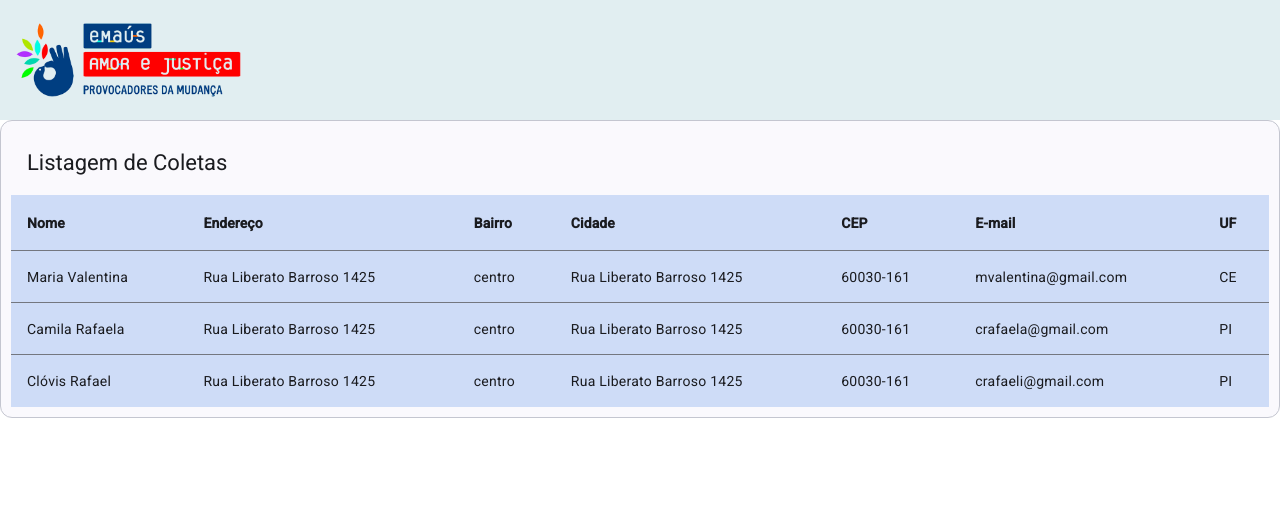
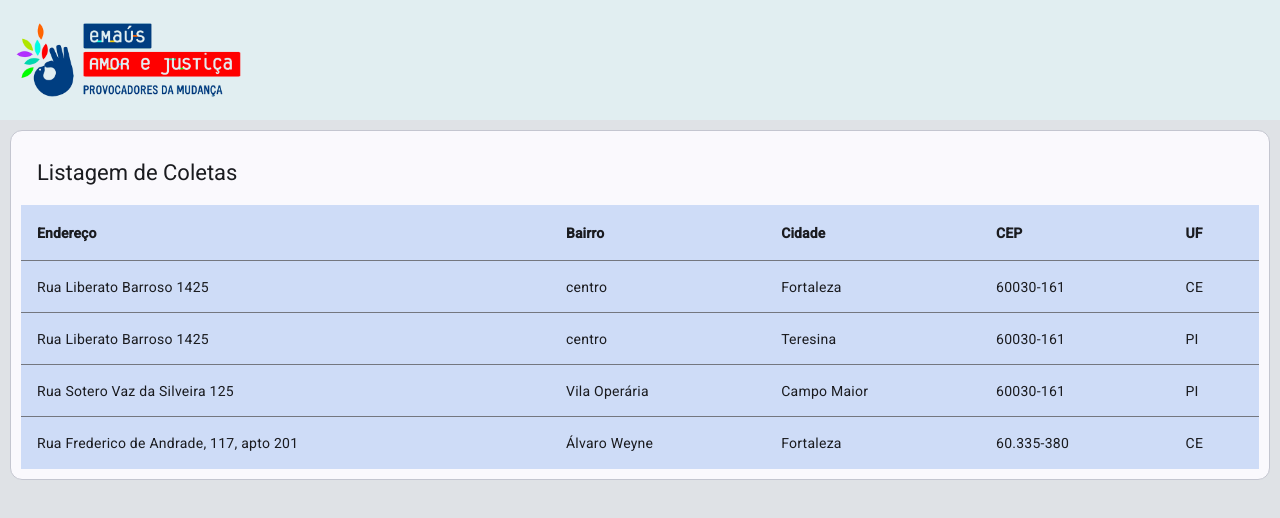
Before and after one commit to josimarcf2020/emaus, an Angular app in the folder emaus-angular/: page /coletas in a window 1280 px wide. Shown: the top 518 px of the page. Built offline with nearby package versions, Linux system fonts and the light colour scheme.

Commit message:
criacao do service coletas, aplicacao do spinner na lista

```diff
--- a/emaus-angular/src/app/coletas/coletas/coletas.component.html
+++ b/emaus-angular/src/app/coletas/coletas/coletas.component.html
@@ -1,7 +1,10 @@
 <mat-card appearance="outlined">
+
   <mat-toolbar color="primary">
     <span>Listagem de Coletas</span>
   </mat-toolbar>
+
+  <div *ngIf="coletas$ | async as coletas; else loading">
 
     <table mat-table [dataSource]="coletas" class="mat-elevation-z8">
       <!-- doador Column -->
@@ -25,7 +28,7 @@
       <!-- cidade Column -->
       <ng-container matColumnDef="cidade">
         <th mat-header-cell *matHeaderCellDef> <strong>Cidade</strong> </th>
-      <td mat-cell *matCellDef="let element"> {{ element.endereco }} </td>
+        <td mat-cell *matCellDef="let element"> {{ element.cidade }} </td>
       </ng-container>
 
       <!-- uf Column -->
@@ -49,4 +52,12 @@
       <tr mat-header-row *matHeaderRowDef="displayedColumns"></tr>
       <tr mat-row *matRowDef="let row; columns: displayedColumns;"></tr>
     </table>
+  </div>
+
+  <ng-template #loading>
+    <div class="loading-spinner">
+      <mat-spinner></mat-spinner>
+    </div>
+  </ng-template>
+
 </mat-card>
--- a/emaus-angular/src/app/coletas/coletas/coletas.component.scss
+++ b/emaus-angular/src/app/coletas/coletas/coletas.component.scss
@@ -6,3 +6,9 @@ table {
 mat-card {
   padding: 10px;
 }
+
+.loading-spinner {
+  display: flex;
+  justify-content: center;
+  align-items: center;
+}
--- a/emaus-angular/src/app/coletas/coletas/coletas.component.ts
+++ b/emaus-angular/src/app/coletas/coletas/coletas.component.ts
@@ -1,5 +1,7 @@
-import { Component, OnInit } from '@angular/core';
-import { Coletas } from '../model/coletas';
+import { ColetasServiceService } from './../service/coletas-service.service';
+import { Component, OnInit }     from '@angular/core';
+import { Coletas }               from '../model/coletas';
+import { Observable, tap }       from 'rxjs';
 
 @Component({
   selector: 'app-coletas',
@@ -9,27 +11,15 @@ import { Coletas } from '../model/coletas';
 })
 export class ColetasComponent implements OnInit {
 
-  coletas: Coletas[];
-  displayedColumns = ['nome', 'endereco', 'bairro', 'cidade', 'cep', 'email', 'uf'];
+  coletas$: Observable<Coletas[]>;
+  displayedColumns = ['endereco', 'bairro', 'cidade', 'cep', 'uf'];
 
-  constructor() {
-    this.coletas = [
-      {
-        _id: '1', nome: 'Maria Valentina', endereco: 'Rua Liberato Barroso 1425', bairro: 'centro', cep: '60030-161', email: 'mvalentina@gmail.com',
-        cidade: 'Fortaleza', uf: 'CE'
-      },
-      {
-        _id: '2', nome: 'Camila Rafaela', endereco: 'Rua Liberato Barroso 1425', bairro: 'centro', cep: '60030-161', email: 'crafaela@gmail.com',
-        cidade: 'Teresina', uf: 'PI'
-      },
-      {
-        _id: '3', nome: 'Clóvis Rafael', endereco: 'Rua Liberato Barroso 1425', bairro: 'centro', cep: '60030-161', email: 'crafaeli@gmail.com',
-        cidade: 'Campo Maior', uf: 'PI'
-      }
-    ];
+  constructor(private ColetasServiceService: ColetasServiceService) {
+    this.coletas$ = this.ColetasServiceService.coletas_list()
   }
 
   ngOnInit(): void {
+
   }
 
 }
--- /dev/null
+++ b/emaus-angular/src/app/coletas/service/coletas-service.service.ts
@@ -0,0 +1,21 @@
+import { Injectable } from '@angular/core';
+import { Coletas }    from '../model/coletas';
+import { HttpClient } from '@angular/common/http';
+import { delay, first, tap }        from 'rxjs';
+
+@Injectable({
+  providedIn: 'root'
+})
+export class ColetasServiceService {
+
+  private readonly API = '/assets/coletas.json';
+  constructor(private httpClient: HttpClient) { }
+
+  coletas_list() {
+    return this.httpClient.get<Coletas[]>(this.API).pipe(
+      first(),
+      delay(5000),
+      tap(coletas => console.log(coletas))
+    );
+  }
+}
--- /dev/null
+++ b/emaus-angular/src/assets/coletas.json
@@ -0,0 +1,18 @@
+[
+  {
+    "_id": "1", "nome": "Maria Valentina", "endereco": "Rua Liberato Barroso 1425", "bairro": "centro", "cep": "60030-161", "email": "mvalentina@gmail.com",
+    "cidade": "Fortaleza", "uf": "CE"
+  },
+  {
+    "_id": "2", "nome": "Camila Rafaela", "endereco": "Rua Liberato Barroso 1425", "bairro": "centro", "cep": "60030-161", "email": "crafaela@gmail.com",
+    "cidade": "Teresina", "uf": "PI"
+  },
+  {
+    "_id": "3", "nome": "Clóvis Rafael", "endereco": "Rua Sotero Vaz da Silveira 125", "bairro": "Vila Operária", "cep": "60030-161", "email": "crafaeli@gmail.com",
+    "cidade": "Campo Maior", "uf": "PI"
+  },
+  {
+    "_id": "4", "nome": "Josiane Sousa", "endereco": "Rua Frederico de Andrade, 117, apto 201", "bairro": "Álvaro Weyne", "cep": "60.335-380", "email": "josySousa@gmail.com",
+    "cidade": "Fortaleza", "uf": "CE"
+  }
+]
--- a/emaus-angular/src/styles.scss
+++ b/emaus-angular/src/styles.scss
@@ -6,5 +6,16 @@ $custom-theme: mat-light-theme($custom-app-primary, $custom-app-secondary, $cust
 
 /* You can add global styles to this file, and also import other style files */
 
-html, body { height: 100%; }
-body { margin: 0; font-family: Roboto, "Helvetica Neue", sans-serif; }
+html, body {
+  height: 100%;
+}
+
+body {
+  margin: 0;
+  font-family: Roboto, "Helvetica Neue", sans-serif;
+  background-color: $custom-app-background;
+}
+
+mat-card {
+  margin: 10px;
+}
```
Also changed, not shown: emaus-angular/src/app/app.module.ts (+6 -4 lines), emaus-angular/src/app/coletas/coletas.module.ts (+10 -8 lines), 1 other file (tests, documents, lock files or other folders). Lines whose indentation alone changed are shown as unchanged.
